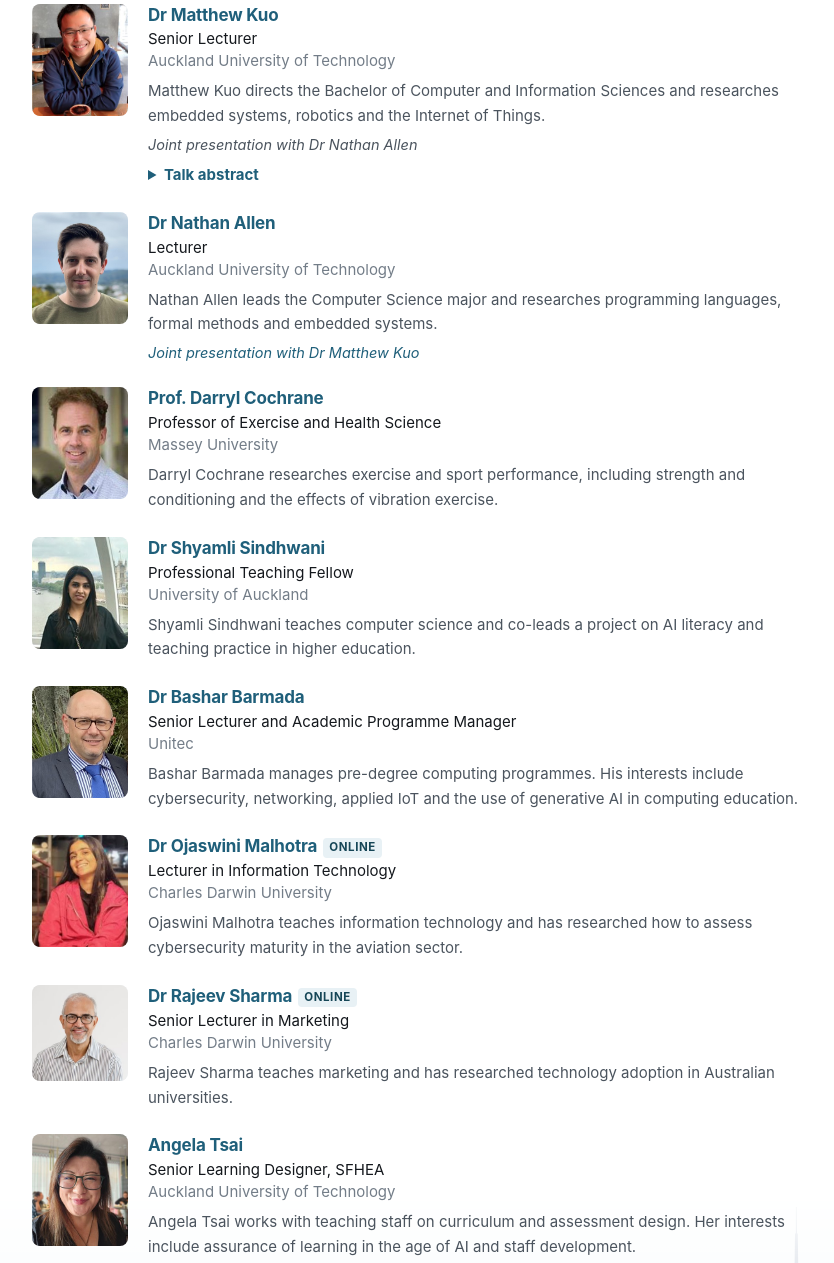
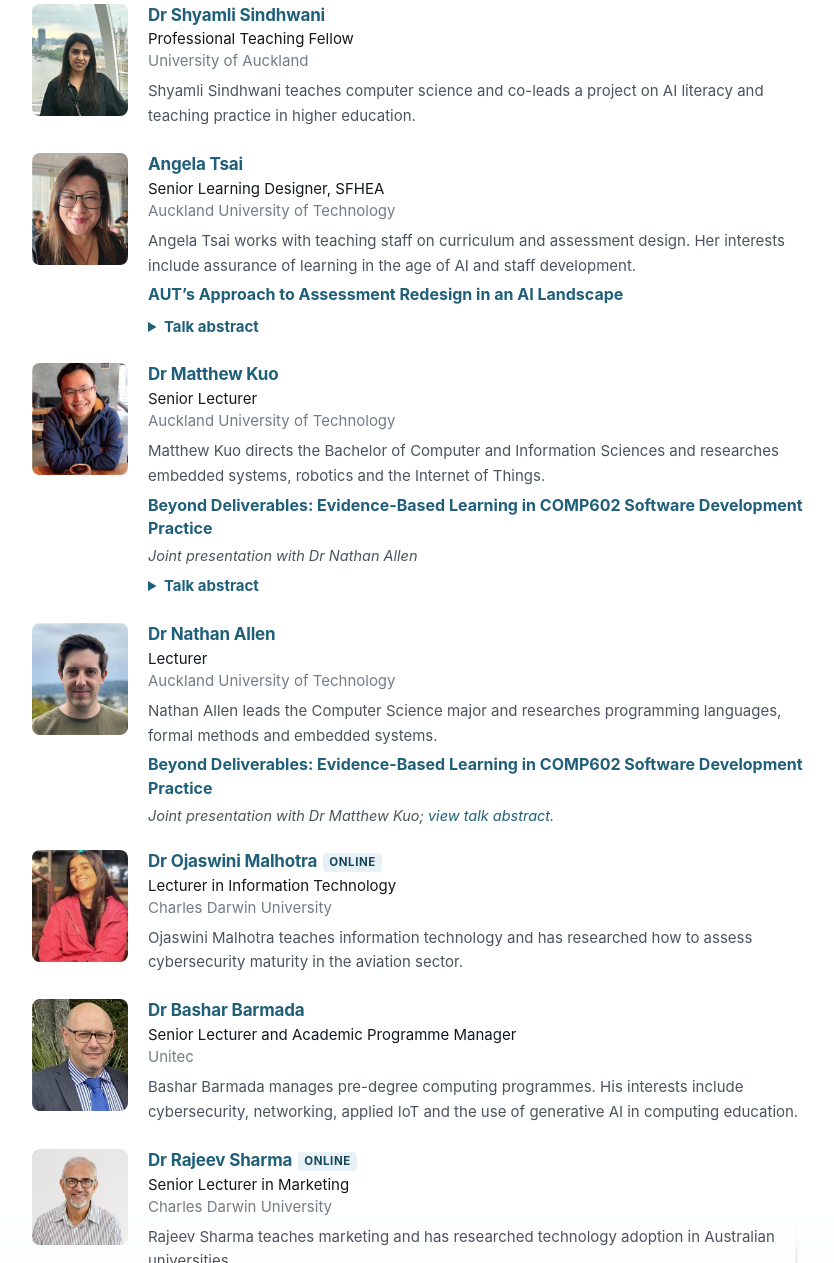
Before and after one commit to reassessment-edu-ai/ajcai2026-workshop, a plain HTML site: page speakers.html in a window 1280 px wide. Shown: the part 486-1749 px from the top of the page, without its empty margins (218-1052 px from the left). Drawn offline with Linux system fonts and the light colour scheme.

Commit message:
Update AUT presentations and remove cancelled speaker

```diff
--- a/speakers.html
+++ b/speakers.html
@@ -54,6 +54,29 @@
           </details>
         </div>
       </li>
+      <li id="shyamli-sindhwani">
+        <img class="portrait" src="./images/people/shyamli-sindhwani.jpg" alt="" width="96" height="112" loading="lazy">
+        <div>
+          <h2 class="name"><a href="https://hci.auckland.ac.nz/people/">Dr Shyamli Sindhwani</a></h2>
+          <p class="role">Professional Teaching Fellow</p>
+          <p class="affil">University of Auckland</p>
+          <p class="bio">Shyamli Sindhwani teaches computer science and co-leads a project on AI literacy and teaching practice in higher education.</p>
+        </div>
+      </li>
+      <li id="angela-tsai">
+        <img class="portrait" src="./images/people/angela-tsai.jpg" alt="" width="96" height="112" loading="lazy">
+        <div>
+          <h2 class="name"><a href="https://www.aut.ac.nz/about/teaching-learning-and-assessment/lted-office-of-learning-teaching-and-educational-design">Angela Tsai</a></h2>
+          <p class="role">Senior Learning Designer, SFHEA</p>
+          <p class="affil">Auckland University of Technology</p>
+          <p class="bio">Angela Tsai works with teaching staff on curriculum and assessment design. Her interests include assurance of learning in the age of AI and staff development.</p>
+          <p class="talk talk-title">AUT’s Approach to Assessment Redesign in an AI Landscape</p>
+          <details class="talk-details">
+            <summary>Talk abstract</summary>
+            <p>AI is reshaping the assessment landscape and prompting new ways to assure and evidence student learning. This presentation introduces AUT’s two-channel approach to assessment design and explores the role of Points of Observation of Learning (POOLs). It considers how these approaches can support assessment design that better captures student learning and engagement.</p>
+          </details>
+        </div>
+      </li>
       <li id="matthew-kuo">
         <img class="portrait" src="./images/people/matthew-kuo.jpg" alt="" width="96" height="112" loading="lazy">
         <div>
@@ -61,10 +84,11 @@
           <p class="role">Senior Lecturer</p>
           <p class="affil">Auckland University of Technology</p>
           <p class="bio">Matthew Kuo directs the Bachelor of Computer and Information Sciences and researches embedded systems, robotics and the Internet of Things.</p>
+          <p class="talk talk-title">Beyond Deliverables: Evidence-Based Learning in COMP602 Software Development Practice</p>
           <p class="talk">Joint presentation with Dr Nathan Allen</p>
           <details class="talk-details">
             <summary>Talk abstract</summary>
-            <p>AI is reshaping the assessment landscape and prompting new ways to assure and evidence student learning. This presentation introduces AUT’s two-channel approach to assessment design, including the role of Points of Observation of Learning (POOLs). It then explores the redesign of assessment in COMP602 Software Development Practice, with practical examples and reflections on embedding POOLs. These examples show how students can provide evidence of their engagement with expected learning as part of their final submission, and how that evidence can be recognised in the rubric.</p>
+            <p>This presentation explores the design of assessment in COMP602 Software Development Practice in response to AI. Through practical examples, it shows how Points of Observation of Learning (POOLs) can be embedded in assessment, enabling students to provide evidence of their engagement with expected learning as part of their final submission. It also reflects on how this evidence can be recognised in the rubric.</p>
           </details>
         </div>
       </li>
@@ -75,25 +99,17 @@
           <p class="role">Lecturer</p>
           <p class="affil">Auckland University of Technology</p>
           <p class="bio">Nathan Allen leads the Computer Science major and researches programming languages, formal methods and embedded systems.</p>
-          <p class="talk"><a href="#matthew-kuo">Joint presentation with Dr Matthew Kuo</a></p>
+          <p class="talk talk-title"><a href="#matthew-kuo">Beyond Deliverables: Evidence-Based Learning in COMP602 Software Development Practice</a></p>
+          <p class="talk">Joint presentation with Dr Matthew Kuo; <a href="#matthew-kuo">view talk abstract</a>.</p>
         </div>
       </li>
-      <li id="darryl-cochrane">
-        <img class="portrait" src="./images/people/darryl-cochrane.jpg" alt="" width="96" height="112" loading="lazy">
+      <li id="ojaswini-malhotra">
+        <img class="portrait" src="./images/people/ojaswini-malhotra.jpg" alt="" width="96" height="112" loading="lazy">
         <div>
-          <h2 class="name"><a href="https://www.massey.ac.nz/massey/expertise/college-staff-lists/college-of-health/staff/staff_home.cfm?stref=235530">Prof. Darryl Cochrane</a></h2>
-          <p class="role">Professor of Exercise and Health Science</p>
-          <p class="affil">Massey University</p>
-          <p class="bio">Darryl Cochrane researches exercise and sport performance, including strength and conditioning and the effects of vibration exercise.</p>
-        </div>
-      </li>
-      <li id="shyamli-sindhwani">
-        <img class="portrait" src="./images/people/shyamli-sindhwani.jpg" alt="" width="96" height="112" loading="lazy">
-        <div>
-          <h2 class="name"><a href="https://hci.auckland.ac.nz/people/">Dr Shyamli Sindhwani</a></h2>
-          <p class="role">Professional Teaching Fellow</p>
-          <p class="affil">University of Auckland</p>
-          <p class="bio">Shyamli Sindhwani teaches computer science and co-leads a project on AI literacy and teaching practice in higher education.</p>
+          <h2 class="name"><a href="https://itcodefair.cdu.edu.au/research-competition/">Dr Ojaswini Malhotra</a><span class="tbd">Online</span></h2>
+          <p class="role">Lecturer in Information Technology</p>
+          <p class="affil">Charles Darwin University</p>
+          <p class="bio">Ojaswini Malhotra teaches information technology and has researched how to assess cybersecurity maturity in the aviation sector.</p>
         </div>
       </li>
       <li id="bashar-barmada">
@@ -105,15 +121,6 @@
           <p class="bio">Bashar Barmada manages pre-degree computing programmes. His interests include cybersecurity, networking, applied IoT and the use of generative AI in computing education.</p>
         </div>
       </li>
-      <li id="ojaswini-malhotra">
-        <img class="portrait" src="./images/people/ojaswini-malhotra.jpg" alt="" width="96" height="112" loading="lazy">
-        <div>
-          <h2 class="name"><a href="https://itcodefair.cdu.edu.au/research-competition/">Dr Ojaswini Malhotra</a><span class="tbd">Online</span></h2>
-          <p class="role">Lecturer in Information Technology</p>
-          <p class="affil">Charles Darwin University</p>
-          <p class="bio">Ojaswini Malhotra teaches information technology and has researched how to assess cybersecurity maturity in the aviation sector.</p>
-        </div>
-      </li>
       <li id="rajeev-sharma">
         <img class="portrait portrait-square" src="./images/people/rajeev-sharma.jpg" alt="" width="96" height="96" loading="lazy">
         <div>
@@ -121,15 +128,6 @@
           <p class="role">Senior Lecturer in Marketing</p>
           <p class="affil">Charles Darwin University</p>
           <p class="bio">Rajeev Sharma teaches marketing and has researched technology adoption in Australian universities.</p>
-        </div>
-      </li>
-      <li id="angela-tsai">
-        <img class="portrait" src="./images/people/angela-tsai.jpg" alt="" width="96" height="112" loading="lazy">
-        <div>
-          <h2 class="name"><a href="https://www.aut.ac.nz/about/teaching-learning-and-assessment/lted-office-of-learning-teaching-and-educational-design">Angela Tsai</a></h2>
-          <p class="role">Senior Learning Designer, SFHEA</p>
-          <p class="affil">Auckland University of Technology</p>
-          <p class="bio">Angela Tsai works with teaching staff on curriculum and assessment design. Her interests include assurance of learning in the age of AI and staff development.</p>
         </div>
       </li>
       <li id="zhuang-li">
```
Also changed, not shown: program.html (+5 -9 lines).
